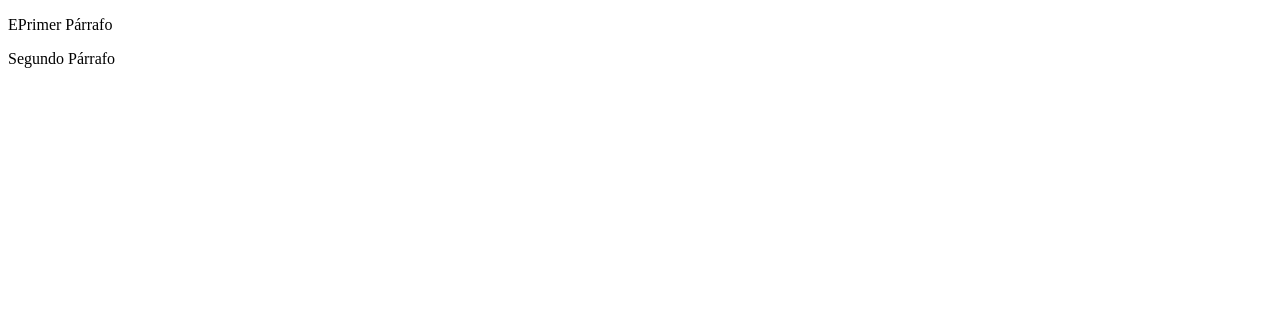
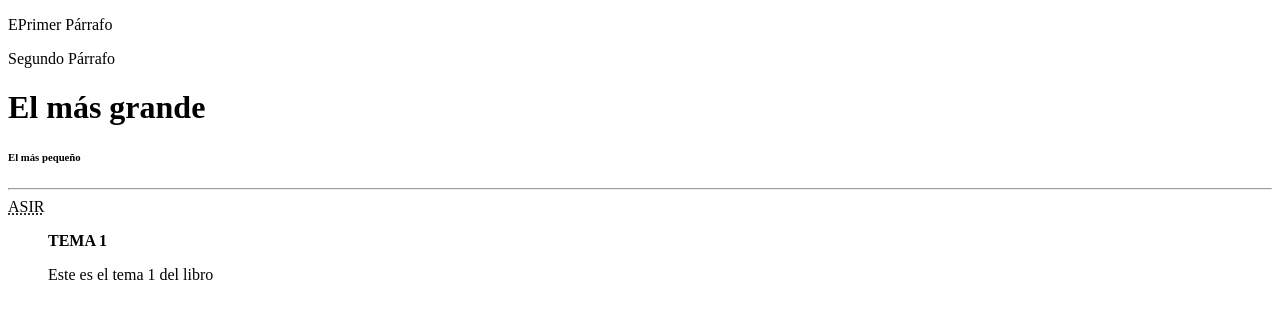
Before and after one commit to ALELM01/ALM_LM1819, a plain HTML site: page PRIMERO/primer.html in a window 1280 px wide. Drawn offline with Linux system fonts and the light colour scheme.

Commit message:
PÁRRAFO COMPLETADO

```diff
--- a/PRIMERO/primer.html
+++ b/PRIMERO/primer.html
@@ -7,9 +7,31 @@
     </head>
 
     <body>
+        <!--esto es un comentario-->
+
+        <!--PÁRRAFOS-->
         <p>EPrimer Párrafo</p>
 
         <p>Segundo Párrafo</p>
+
+        <!--EMCABEZADOS-->
+      <h1>El más grande</h1>
+      <h6>El más pequeño</h6>
+
+      <!--LÍNEA HORIZONTAL-->
+      <hr />
+
+      <!--Elementos de marcado-->
+      <abbr title="Administración de sistemas microinformatico y redes">ASIR</abbr>
+
+      <!--PÁRRAFOS AVANZADOS-->
+        <blockquote>
+            <strong>TEMA 1</strong>
+            <p>Este es el tema 1 del libro</p>
+        </blockquote>
+
+
+
     </body>
 
 </html>
```
